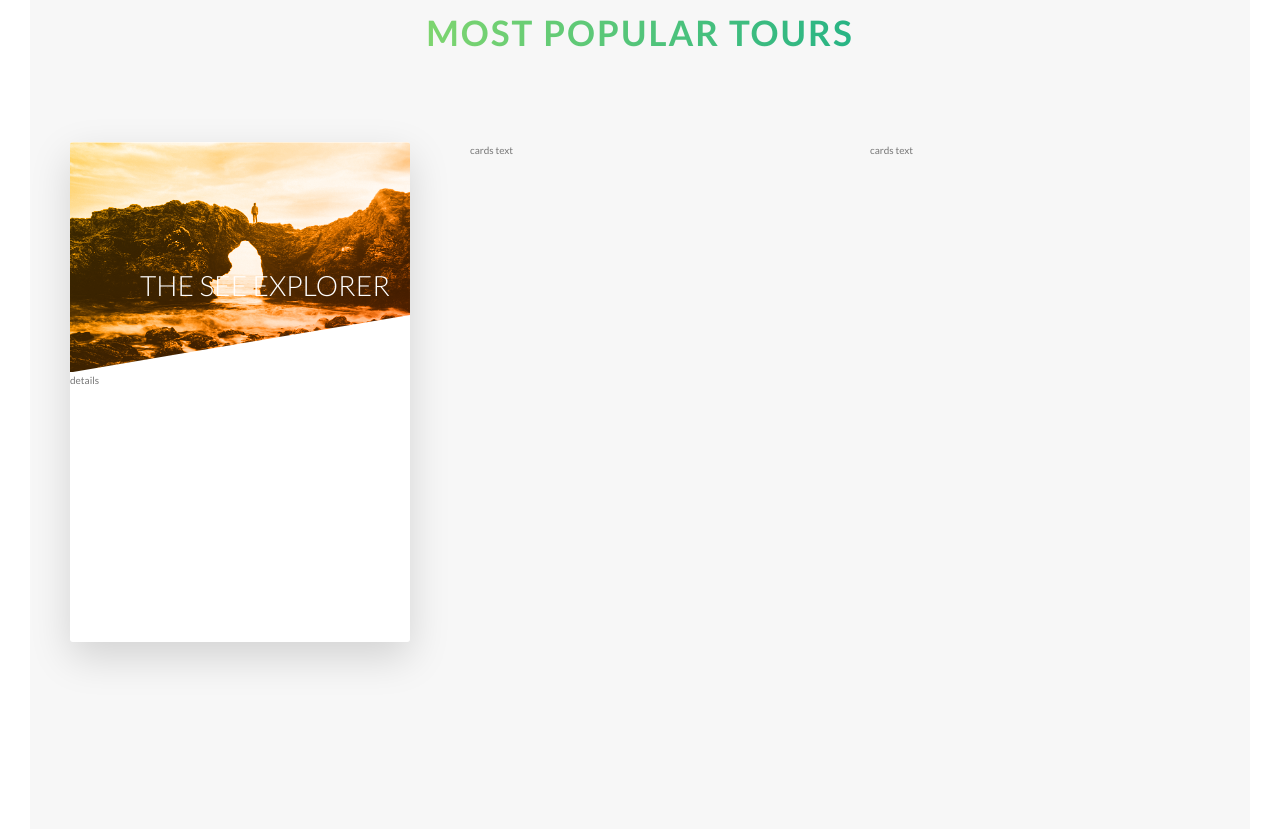
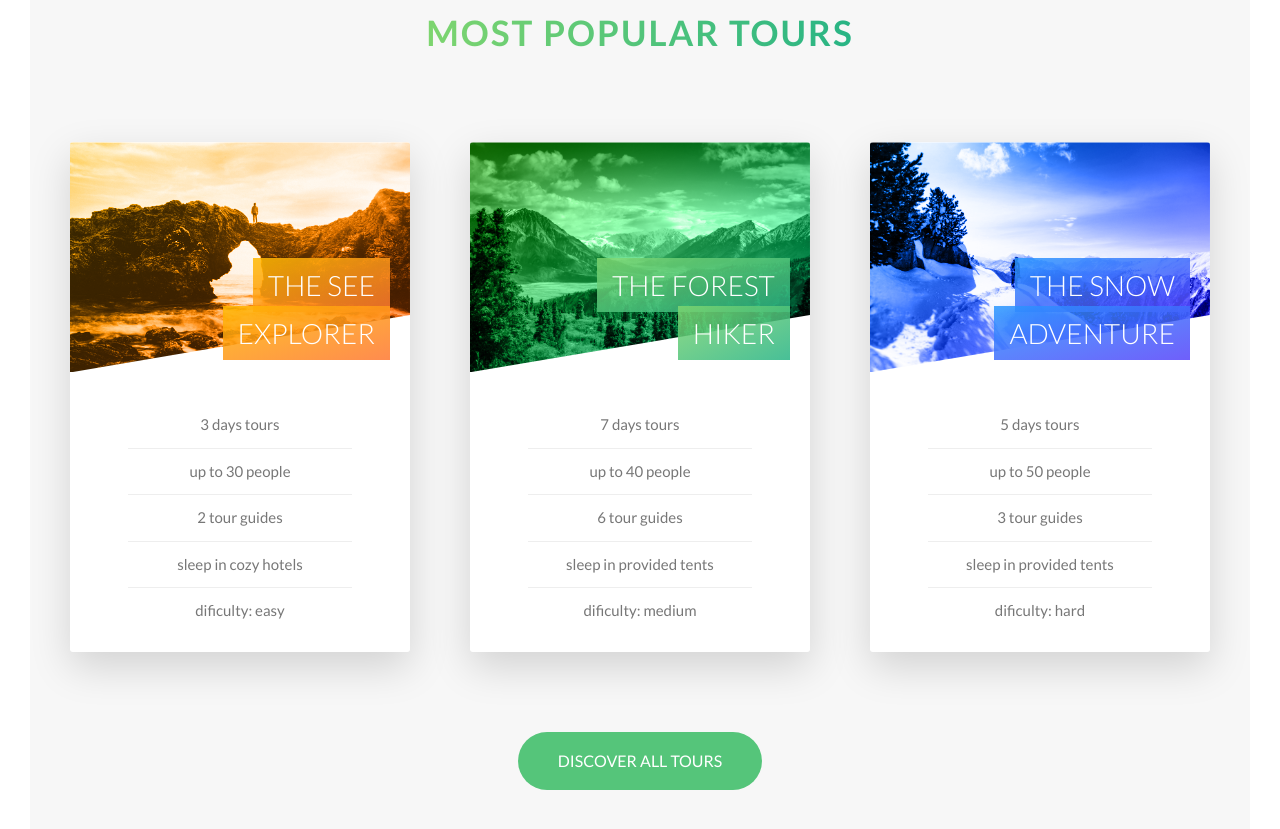
Before and after one commit to Yanal-Sabbagh07/Natours, a website: page index.html in a window 1280 px wide. Shown: the part 2354-3183 px from the top of the page. Drawn offline with Linux system fonts and the light colour scheme.

Commit message:
cards
v1

```diff
--- a/index.html
+++ b/index.html
@@ -156,40 +156,152 @@
 
 								<div class="cards__picture cards__picture--1">
 								&nbsp;</div>
-								<h4 class="cards__heading">The see explorer</h4>
+								<h4 class="cards__heading">
+									<span class="cards__heading-span cards__heading-span--1">
+									The see explorer
+									</span>
+
+								</h4>
 
 								<div class="cards__details">
 
-									details
+									<ul>
+										<li>3 days tours</li>
+										<li>up to 30 people</li>
+										<li>2 tour guides</li>
+										<li>sleep in cozy hotels</li>
+										<li>dificulty: easy</li>
+									</ul>
 
 								</div>
 							</div>
 
 							<div class="cards__side cards__side--back cards__side--back-1">
 
-								back
+								<div class="cards__cta">
 
+									<div class="cards__price-box">
+
+										<p class="cards__price-only">Only</p>
+										<p class="cards__price-value">$297</p>
+
+									</div>
+
+									<a href="#" class="btn btn--white">Book now</a>
+
+								</div>
 
 							</div>
 						</div>
 
 					</div>
+
+
+
 					<div class="col-1-of-3">
 
 						<div class="cards">
-							cards text
-						</div>
 
-					</div>
-					<div class="col-1-of-3">
+							<div class="cards__side cards__side--front">
 
-						<div class="cards">
-							cards text
+								<div class="cards__picture cards__picture--2">
+								&nbsp;</div>
+								<h4 class="cards__heading">
+									<span class="cards__heading-span cards__heading-span--2">
+										the forest hiker
+									</span>
+
+								</h4>
+
+								<div class="cards__details">
+
+									<ul>
+										<li>7 days tours</li>
+										<li>up to 40 people</li>
+										<li>6 tour guides</li>
+										<li>sleep in provided tents</li>
+										<li>dificulty: medium</li>
+									</ul>
+
+								</div>
+							</div>
+
+							<div class="cards__side cards__side--back cards__side--back-2">
+
+								<div class="cards__cta">
+
+									<div class="cards__price-box">
+
+										<p class="cards__price-only">Only</p>
+										<p class="cards__price-value">$497</p>
+
+									</div>
+
+									<a href="#" class="btn btn--white">Book now</a>
+
+								</div>
+
+							</div>
 						</div>
 
 					</div>
 
 
+					<div class="col-1-of-3">
+
+						<div class="cards">
+
+							<div class="cards__side cards__side--front">
+
+								<div class="cards__picture cards__picture--3">
+								&nbsp;</div>
+								<h4 class="cards__heading">
+									<span class="cards__heading-span cards__heading-span--3">
+									The snow adventure
+									</span>
+
+								</h4>
+
+								<div class="cards__details">
+
+									<ul>
+										<li>5 days tours</li>
+										<li>up to 50 people</li>
+										<li>3 tour guides</li>
+										<li>sleep in provided tents</li>
+										<li>dificulty: hard</li>
+									</ul>
+
+								</div>
+							</div>
+
+							<div class="cards__side cards__side--back cards__side--back-3">
+
+								<div class="cards__cta">
+
+									<div class="cards__price-box">
+
+										<p class="cards__price-only">Only</p>
+										<p class="cards__price-value">$897</p>
+
+									</div>
+
+									<a href="#" class="btn btn--white">Book now</a>
+
+								</div>
+
+							</div>
+						</div>
+
+					</div>
+
+
+				</div>
+
+
+				<div class="u-center-text u-margin-top-big">
+					<a href="#" class="btn btn--green">Discover all tours</a>
+				</div>
 			</section>
 
 
@@ -197,45 +309,7 @@
 
 		</main>
 
-		<!--
-		<section class="grid-test">
 
-			<div class="row">
-				<div class="col-1-of-2">Col 1 of 2</div>
-				<div class="col-1-of-2">Col 1 of 2</div>
-			</div>
-
-			<div class="row">
-				<div class="col-1-of-3">Col 1 of 3</div>
-				<div class="col-1-of-3">Col 1 of 3</div>
-				<div class="col-1-of-3">Col 1 of 3</div>
-			</div>
-
-			<div class="row">
-				<div class="col-1-of-3">Col 1 of 3</div>
-				<div class="col-2-of-3">Col 2 of 3</div>
-			</div>
-
-			<div class="row">
-				<div class="col-1-of-4">Col 1 of 4</div>
-				<div class="col-1-of-4">Col 1 of 4</div>
-				<div class="col-1-of-4">Col 1 of 4</div>
-				<div class="col-1-of-4">Col 1 of 4</div>
-			</div>
-
-			<div class="row">
-				<div class="col-1-of-4">Col 1 of 4</div>
-				<div class="col-1-of-4">Col 1 of 4</div>
-				<div class="col-2-of-4">Col 2 of 4</div>
-			</div>
-
-			<div class="row">
-				<div class="col-1-of-4">Col 1 of 4</div>
-				<div class="col-3-of-4">Col 3 of 4</div>
-			</div>
-
-		</section>
-		-->
 
 
 
--- a/sass/base/_utilities.scss
+++ b/sass/base/_utilities.scss
@@ -1,4 +1,7 @@
 .u-center-text {text-align: center; }
+
 .u-margin-bottom-big{ margin-bottom: 8rem;}
 .u-margin-bottom-medium{margin-bottom: 4rem;}
 .u-margin-bottom-small{ margin-bottom: 1.5rem;}
+
+.u-margin-top-big{margin-top: 8rem;}
--- a/sass/components/_buttons.scss
+++ b/sass/components/_buttons.scss
@@ -29,12 +29,22 @@
 
 	&--white{
 		background-color: $color-white;
-		color: #777;
+		color: $color-gray-dark;
 
 		&::after{
 			background-color: $color-white;
 		}
 	}
+
+	&--green{
+		background-color: $color-primary;
+		color: $color-white;
+
+		&::after{
+			background-color: $color-primary;
+		}
+	}
+
 
 	&::after{
 		content: "";
--- a/sass/components/_cards.scss
+++ b/sass/components/_cards.scss
@@ -1,12 +1,12 @@
 .cards{
 	perspective: 150rem;
 	position: relative;
-	height: 50rem;
+	height: 51rem;
 
 
 	&__side{
 
-		height: 50rem;
+		height: 51rem;
 
 		transition: all 1s ease;
 		position: absolute;
@@ -27,6 +27,12 @@
 
 			&-1 {
 				background-image: linear-gradient(to right bottom, $color-secondary-light, $color-secondary-dark);
+			}
+			&-2 {
+				background-image: linear-gradient(to right bottom, $color-primary-light, $color-primary-dark);
+			}
+			&-3 {
+				background-image: linear-gradient(to right bottom, $color-tertiary-light, $color-tertiary-dark);
 			}
 		}
 
@@ -50,7 +56,14 @@
 		&--1 {
 			background-image: linear-gradient(to right bottom, $color-secondary-light, $color-secondary-dark) ,url(../img/nat-5.jpg);
 		}
+		&--2 {
+			background-image: linear-gradient(to right bottom, $color-primary-light, $color-primary-dark) ,url(../img/nat-6.jpg);
+		}
+		&--3 {
+			background-image: linear-gradient(to right bottom, $color-tertiary-light, $color-tertiary-dark) ,url(../img/nat-7.jpg);
+		}
 	}
+
 
 	&__heading {
 		font-size: 2.8rem;
@@ -61,8 +74,78 @@
 		position: absolute;
 		top: 12rem;
 		right: 2rem;
+		width:75%;
+
+	}
+
+	&__heading-span {
+		padding: 1rem 1.5rem;
+		-webkit-box-decoration-break: clone;
+		box-decoration-break: clone;
+
+		&--1 {
+			background-image: linear-gradient(to right bottom,
+				rgba($color-secondary-light, .85),
+				rgba($color-secondary-dark, .85));
+		}
+
+		&--2 {
+			background-image: linear-gradient(to right bottom,
+				rgba($color-primary-light, .85),
+				rgba($color-primary-dark, .85));
+		}
+
+		&--3 {
+			background-image: linear-gradient(to right bottom,
+				rgba($color-tertiary-light, .85),
+				rgba($color-tertiary-dark, .85));
+		}
+	}
 
 
+	&__details {
+
+		padding: 3rem;
+
+		ul {
+			list-style: none;
+			width: 80%;
+			margin: 0 auto;
+
+			li {
+				text-align: center;
+				font-size: 1.5rem;
+				padding: 1rem;
+				&:not(:last-child){
+					border-bottom: 1px solid #eee ;
+				}
+			}
+		}
+	}
+
+
+	&__cta {
+		position: absolute;
+		top: 50%;
+		left: 50%;
+		transform: translate(-50%,-50%);
+		width: 90%;
+		text-align: center;
+	}
+
+	&__price-box {
+		text-align: center;
+		margin-bottom: 8rem;
+		color: $color-white;
+	}
+	&__price-only {
+		font-size: 1.4rem;
+		text-transform: uppercase;
+
+	}
+	&__price-value{
+		font-size: 6rem;
+		font-weight: 100;
 	}
 
 
--- a/sass/pages/_home.scss
+++ b/sass/pages/_home.scss
@@ -23,7 +23,7 @@
 
 .section-tours {
 	background-color: $color-gray-light-1;
-	padding: 25rem 0 50rem 0 ;
+	padding: 25rem 0 15rem 0 ;
 	margin-top: -10rem;
 
 }
```
Also changed, not shown: css/style.css.
